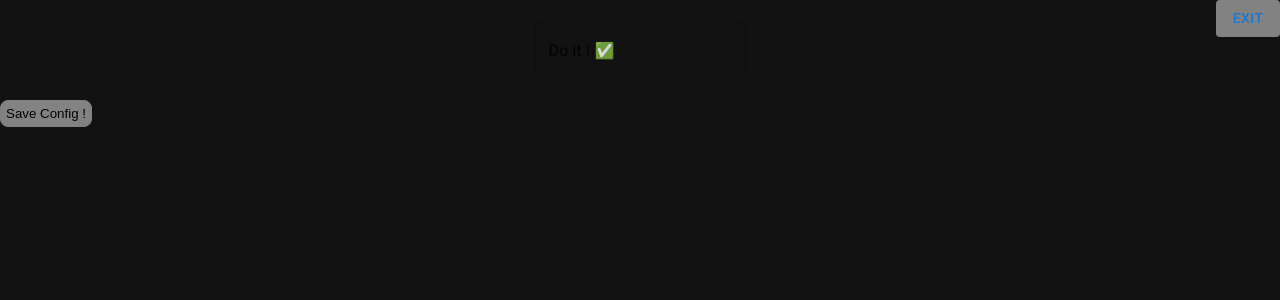
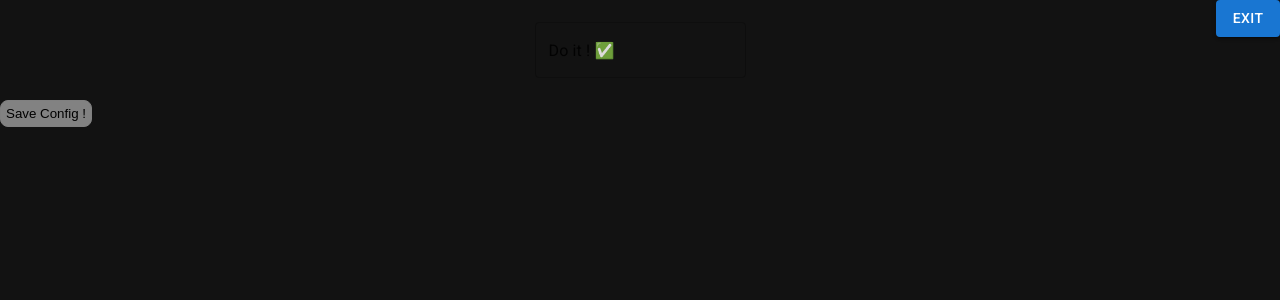
Before and after one commit to Clemix37/do-it, a React (Create React App) app: page / in a window 1280 px wide. Both pictures are taken after a click on the button "CONFIGURATE". Shown: the top 300 px of the page. Built offline with nearby package versions, Linux system fonts and the light colour scheme; a web font is replaced by a local one.

Commit message:
Removed gray button on configurate button and styled to contained

```diff
--- a/src/components/Banner.js
+++ b/src/components/Banner.js
@@ -29,7 +29,7 @@ function Banner({config,updateConfig,title,updateTitle,isPanelLeftOpened,updateI
                     <TextField value={title} onChange={handleChangeTitle} />
                 </div>
                 <div className="colonne is-self-start is-flex-right">
-                    <Button className="btn is-gray" title="Exit" onClick={handleClickGetOutConfig}>Exit</Button>
+                    <Button variant="contained" title="Exit" onClick={handleClickGetOutConfig}>Exit</Button>
                 </div>
             </div>
         );
```
